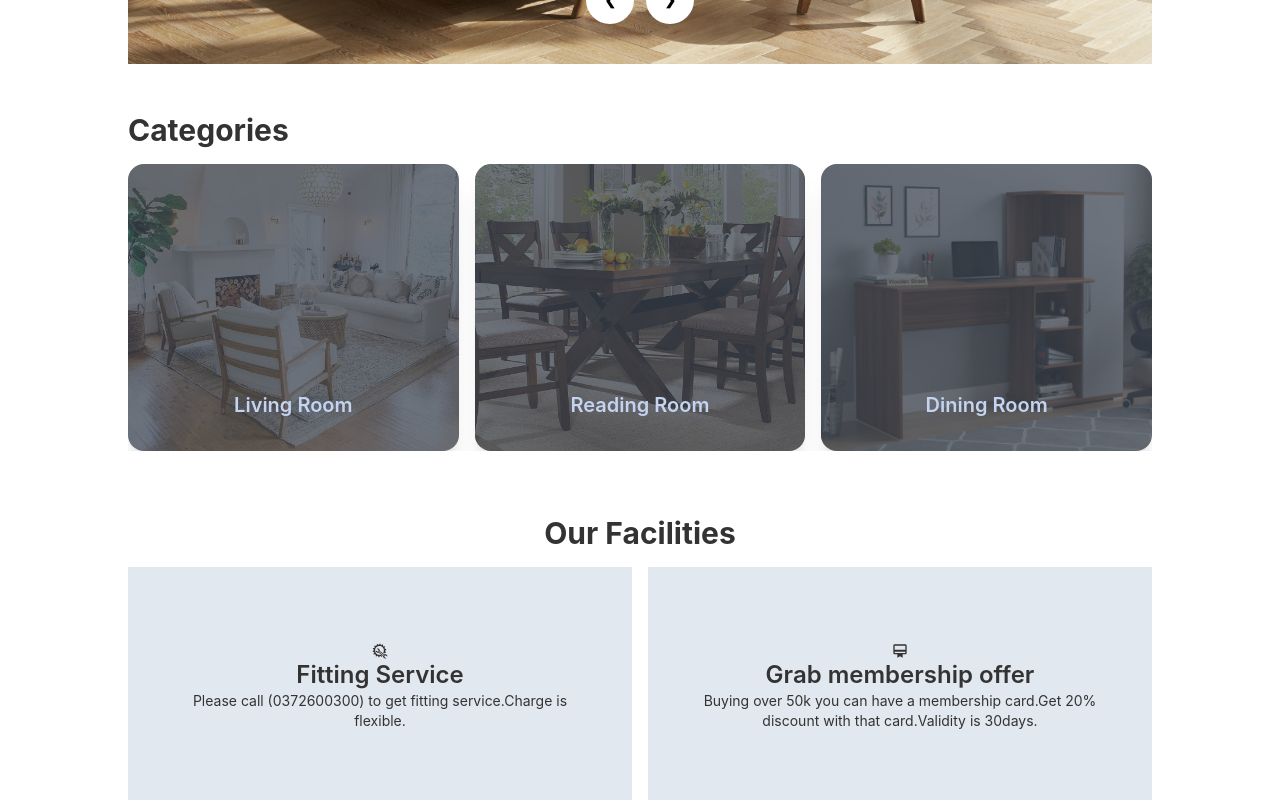
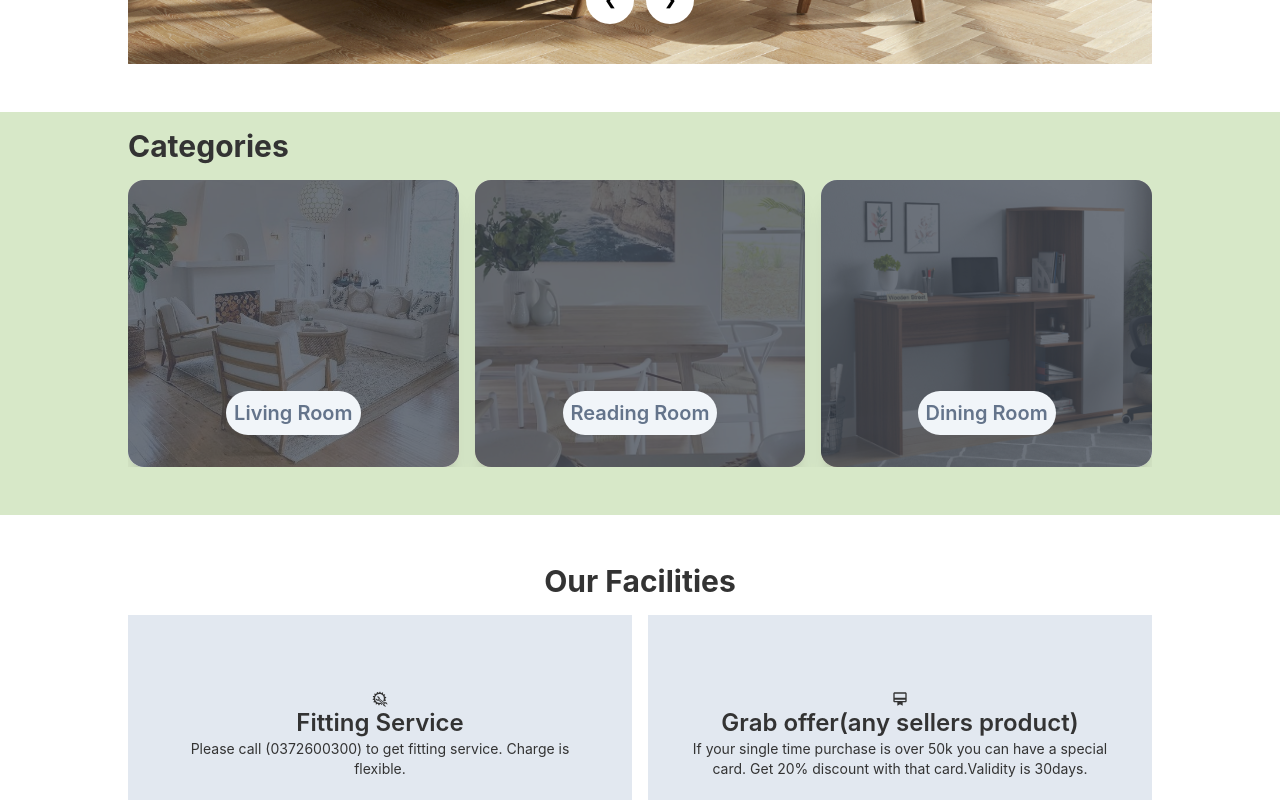
Before and after one commit to HumairaIrin/shopify-hmi-client, a React (Create React App) app: page / in a window 1280 px wide. Shown: the part 660-1460 px from the top of the page. Built offline with nearby package versions, Linux system fonts and the light colour scheme; no server answers.

Commit message:
category items component added

```diff
--- a/src/Pages/Home/Categories/Categories.js
+++ b/src/Pages/Home/Categories/Categories.js
@@ -7,21 +7,25 @@ import Category from './Category';
 const Categories = () => {
     const categories = [
         {
+            categoryId: "1",
             categoryName: 'Living Room',
             image: category1
         },
         {
+            categoryId: "2",
             categoryName: 'Reading Room',
             image: category2
         },
         {
+            categoryId: "3",
             categoryName: 'Dining Room',
             image: category3
         }
     ]
 
     return (
-        <div className='w-4/5 mx-auto mb-16'>
+        <section className="bg-[#d7e8c8] py-4">
+            <div className='w-4/5 mx-auto mb-8'>
                 <h2 className='text-3xl font-bold mb-4'>Categories</h2>
                 <div className='overflow-x-auto'>
                     <div className='grid gap-36 sm:gap-4 grid-cols-3'>
@@ -34,6 +38,7 @@ const Categories = () => {
                     </div>
                 </div>
             </div>
+        </section>
     );
 };
 
--- a/src/Pages/Home/Categories/Category.js
+++ b/src/Pages/Home/Categories/Category.js
@@ -1,12 +1,13 @@
 import React from 'react';
+import { Link } from 'react-router-dom';
 
 const Category = ({ category }) => {
-    const { categoryName, image } = category;
+    const { categoryName, image, categoryId } = category;
     return (
         <div className="card bg-base-100 shadow-xl image-full">
-            <figure><img src={image} alt="category" className='w-full' /></figure>
+            <figure><img src={image} alt="category" className='w-full h-full' /></figure>
             <div className="card-body flex justify-end items-center">
-                <h2 className="card-title text-center">{categoryName}</h2>
+                <Link to={`/categoryItems/${categoryId}`}><h2 className="card-title text-center bg-slate-100 text-slate-500 p-2 rounded-full">{categoryName}</h2></Link>
             </div>
         </div>
     );
--- /dev/null
+++ b/src/Pages/Home/Categories/CategoryItems.js
@@ -0,0 +1,35 @@
+import React from 'react';
+
+const CategoryItems = () => {
+    const categories = [
+        {
+            categoryId: "1",
+            categoryName: 'Living Room'
+        },
+        {
+            categoryId: "2",
+            categoryName: 'Reading Room'
+        },
+        {
+            categoryId: "3",
+            categoryName: 'Dining Room'
+        }
+    ]
+    return (
+        <section className='w-[90%] mx-auto'>
+            <h5 className='text-xl font-semibold mb-2'>Categories :</h5>
+            <div className='flex justify-start overflow-x-auto'>
+                {
+                    categories.map(category => <button
+                        key={category.id}
+                        className="btn btn-outline btn-primary mr-2">
+                        {category.categoryName}</button>)
+                }
+            </div>
+            <hr style={{ color: '#acc396', height: '2px' }} className='my-8' />
+
+        </section>
+    );
+};
+
+export default CategoryItems;
--- a/src/Pages/Home/Facilities/Facilities.js
+++ b/src/Pages/Home/Facilities/Facilities.js
@@ -4,18 +4,18 @@ import { MdCardMembership } from 'react-icons/md';
 
 const Facilities = () => {
     return (
-        <section>
+        <section className='mt-[3rem]'>
             <h2 className='text-3xl font-bold mb-4 text-center'>Our Facilities</h2>
             <div className='w-4/5 mx-auto grid grid-cols-1 sm:grid-cols-2 gap-4 ]'>
                 <div className='flex flex-col items-center justify-center h-[30vh] bg-slate-200 p-3 sm:p-10'>
                     <p><GiAutoRepair /></p>
                     <h2 className='text-[18px] sm:text-2xl font-semibold'>Fitting Service</h2>
-                    <p className='text-sm text-center'>Please call (0372600300) to get fitting service.Charge is flexible.</p>
+                    <p className='text-sm text-center'>Please call (0372600300) to get fitting service. Charge is flexible.</p>
                 </div>
                 <div className='flex flex-col items-center justify-center h-[30vh] bg-slate-200 p-3 sm:p-10'>
                     <p><MdCardMembership /></p>
-                    <h2 className='text-[18px] sm:text-2xl font-semibold'>Grab membership offer</h2>
-                    <p className='text-sm text-center'>Buying over 50k you can have a membership card.Get 20% discount with that card.Validity is 30days.</p>
+                    <h2 className='text-[18px] sm:text-2xl font-semibold'>Grab offer(any sellers product)</h2>
+                    <p className='text-sm text-center'>If your single time purchase is over 50k you can have a special card. Get 20% discount with that card.Validity is 30days.</p>
                 </div>
             </div>
         </section>
--- a/src/Pages/Routes/Routes.js
+++ b/src/Pages/Routes/Routes.js
@@ -1,5 +1,6 @@
 import { createBrowserRouter } from "react-router-dom";
 import Main from "../../layouts/Main";
+import CategoryItems from "../Home/Categories/CategoryItems";
 import Home from "../Home/Home/Home";
 import Login from "../Login/Login";
 import SignUp from "../SignUp/SignUp";
@@ -20,6 +21,10 @@ const router = createBrowserRouter([
             {
                 path: '/signup',
                 element: <SignUp></SignUp>
+            },
+            {
+                path: '/categoryItems/:id',
+                element: <CategoryItems></CategoryItems>
             }
         ]
     }
--- a/src/Pages/Shared/Footer/Footer.js
+++ b/src/Pages/Shared/Footer/Footer.js
@@ -4,7 +4,7 @@ import logo from '../../../images/logo.png';
 
 const Footer = () => {
     return (
-        <footer className="text-gray-600 bg-gray-200 body-font mt-[10%]">
+        <footer className="text-gray-600 bg-gray-200 body-font mt-[8%]">
             <div className="container px-5 py-24 mx-auto flex md:justify-end md:items-center lg:items-start md:flex-row md:flex-nowrap flex-wrap flex-col">
                 <div className="w-64 flex-shrink-0 md:mx-0 mx-auto text-center md:text-left md:mt-0 mt-10">
                     <img src={logo} alt="" />
```
Also changed, not shown: src/Pages/booking.js (added, +73 -0 lines), src/images/categories/category-2.jpg. Lines whose indentation alone changed are shown as unchanged.
